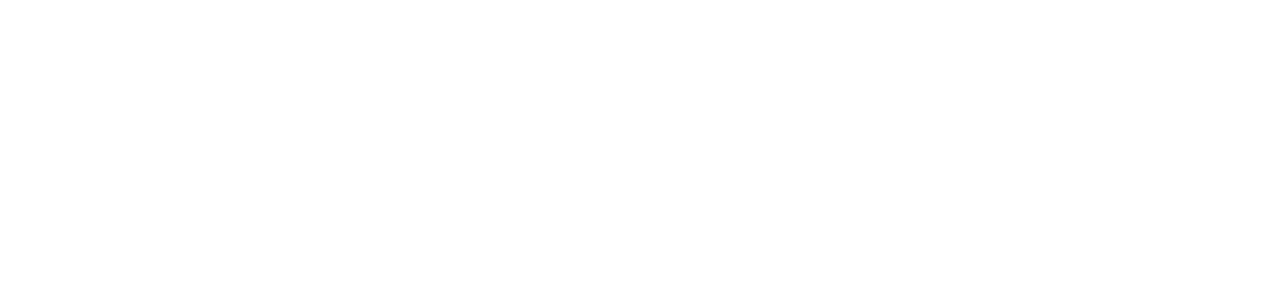
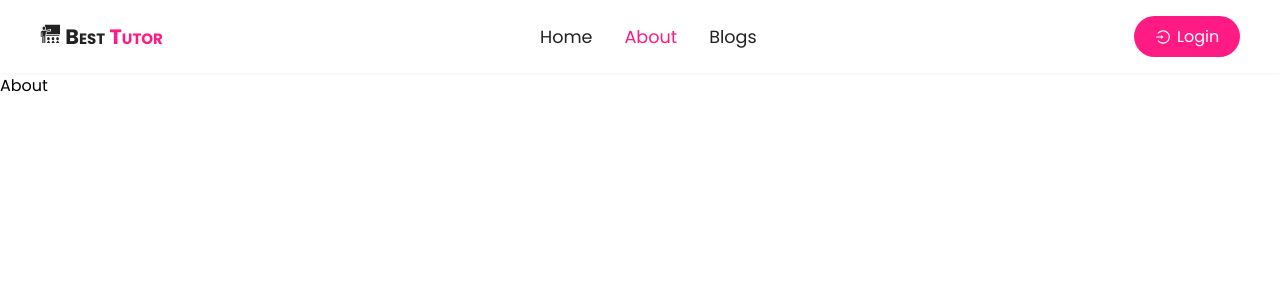
Before and after one commit to Ashik-Mahmud/best-tutor-app-react, a React (Create React App) app: page /about in a window 1280 px wide. Before the commit this address had no page. Shown: the top 300 px of the page. Built offline with nearby package versions, Linux system fonts and the light colour scheme.

Commit message:
yeah done my header part of this app

```diff
--- a/package.json
+++ b/package.json
@@ -38,6 +38,7 @@
   "devDependencies": {
     "firebase": "^9.6.11",
     "react-hot-toast": "^2.2.0",
+    "react-icons": "^4.3.1",
     "react-router-dom": "6",
     "styled-components": "^5.3.5"
   }
--- a/public/data.json
+++ b/public/data.json
@@ -7,7 +7,7 @@
     "subject": ["Chemistry", "Physics", "Higher Math"],
     "image": "https://www.tbsnews.net/sites/default/files/styles/big_3/public/images/2021/04/09/ssc_exam_2.jpg?itok=E_UJ9DkX"
   },
-  ,
+
   {
     "id": 1,
     "name": "Teach HSC Student",
--- a/src/App.css
+++ b/src/App.css
@@ -10,7 +10,7 @@
   --secondary-color: #222222;
   --accent-color: #ffffff;
 
-  --poppins: "Poppins ", sans-serif;
+  --poppins: "Poppins", sans-serif;
 }
 
 *,
@@ -26,6 +26,7 @@ html {
 body {
   font-family: var(--poppins);
   font-size: 16px;
+  font-weight: 500;
 }
 a {
   text-decoration: none;
@@ -57,3 +58,26 @@ button {
 .poppins {
   font-family: var(--poppins);
 }
+.d-flex {
+  display: flex;
+  align-items: center;
+  gap: 0.4rem;
+}
+.btn {
+  padding: 0.5rem 1.3rem;
+  border: none;
+  outline: none;
+  cursor: pointer;
+  background: var(--primary-color);
+  border-radius: 50px;
+  color: var(--accent-color);
+  font-size: 1rem;
+  font-family: var(--poppins);
+  transition: all 0.4s ease;
+}
+.btn:active {
+  transform: translateY(5px);
+}
+.btn:hover {
+  background-color: #dc156f;
+}
--- a/src/App.js
+++ b/src/App.js
@@ -1,13 +1,19 @@
 import { Route, Routes } from 'react-router-dom';
 import './App.css';
+import About from './Pages/About/About';
+import Blogs from './Pages/Blogs/Blogs';
 import Home from './Pages/Home/Home/Home';
+import Header from './Shared/Header/Header';
 
 function App() {
   return (
     <>
+      <Header />
       <Routes>
           <Route path='/' element={<Home />} />
           <Route path='/home' element={<Home />} />
+          <Route path='/about' element={<About />} />
+          <Route path='/blogs' element={<Blogs />} />
       </Routes>
     </>
   );
--- /dev/null
+++ b/src/Pages/About/About.jsx
@@ -0,0 +1,7 @@
+import React from "react";
+
+const About = () => {
+  return <div>About</div>;
+};
+
+export default About;
--- /dev/null
+++ b/src/Pages/Blogs/Blogs.jsx
@@ -0,0 +1,7 @@
+import React from "react";
+
+const Blogs = () => {
+  return <div>Blogs</div>;
+};
+
+export default Blogs;
--- a/src/Shared/Header/Header.jsx
+++ b/src/Shared/Header/Header.jsx
@@ -1,7 +1,83 @@
 import React from "react";
-
+import { AiOutlineLogin } from "react-icons/ai";
+import { BsGrid } from "react-icons/bs";
+import { GiTeacher } from "react-icons/gi";
+import { Link, NavLink } from "react-router-dom";
+import styled from "styled-components";
 const Header = () => {
-  return <header>Header</header>;
+  return (
+    <NavBar>
+      <div className="container">
+        <nav>
+          <Link to="/" className="logo">
+            <GiTeacher /> Best <span className="colorize">Tutor</span>
+          </Link>
+          <div className="primary-menu">
+            <ul>
+              <li>
+                <NavLink to="/">Home</NavLink>
+              </li>
+              <li>
+                <NavLink to="/about">About</NavLink>
+              </li>
+              <li>
+                <NavLink to="/blogs">Blogs</NavLink>
+              </li>
+            </ul>
+          </div>
+          <div className="btn-group">
+            <button className="btn d-flex">
+              <AiOutlineLogin /> Login
+            </button>
+          </div>
+          <div className="menu-icon">
+            <BsGrid />
+          </div>
+        </nav>
+      </div>
+    </NavBar>
+  );
 };
 
+const NavBar = styled.header`
+  position: relative;
+  padding: 1rem 0rem;
+  box-shadow: 0px 0px 4px rgba(0, 0, 0, 0.08);
+  nav {
+    display: flex;
+    align-items: center;
+    justify-content: space-between;
+    position: relative;
+  }
+  .logo {
+    font-size: 1.3rem;
+    font-weight: bold;
+    font-variant: small-caps;
+    color: var(--secondary-color);
+  }
+  .primary-menu {
+    position: relative;
+    ul {
+      display: flex;
+      align-items: center;
+      justify-content: center;
+      gap: 2rem;
+      a {
+        color: var(--secondary-color);
+        font-size: 1.1rem;
+        &.active {
+          color: var(--primary-color);
+        }
+      }
+    }
+  }
+  .menu-icon {
+    cursor: pointer;
+    font-size: 1.1rem;
+    display: none;
+    @media (max-width: 768px) {
+      display: block;
+    }
+  }
+`;
 export default Header;
--- /dev/null
+++ b/src/Shared/NotFound/NotFound.jsx
@@ -0,0 +1,5 @@
+import React from "react";
+
+export const NotFound = () => {
+  return <section id="not-found">NotFound</section>;
+};
```
Also changed, not shown: 1 other file (tests, documents, lock files or other folders).
